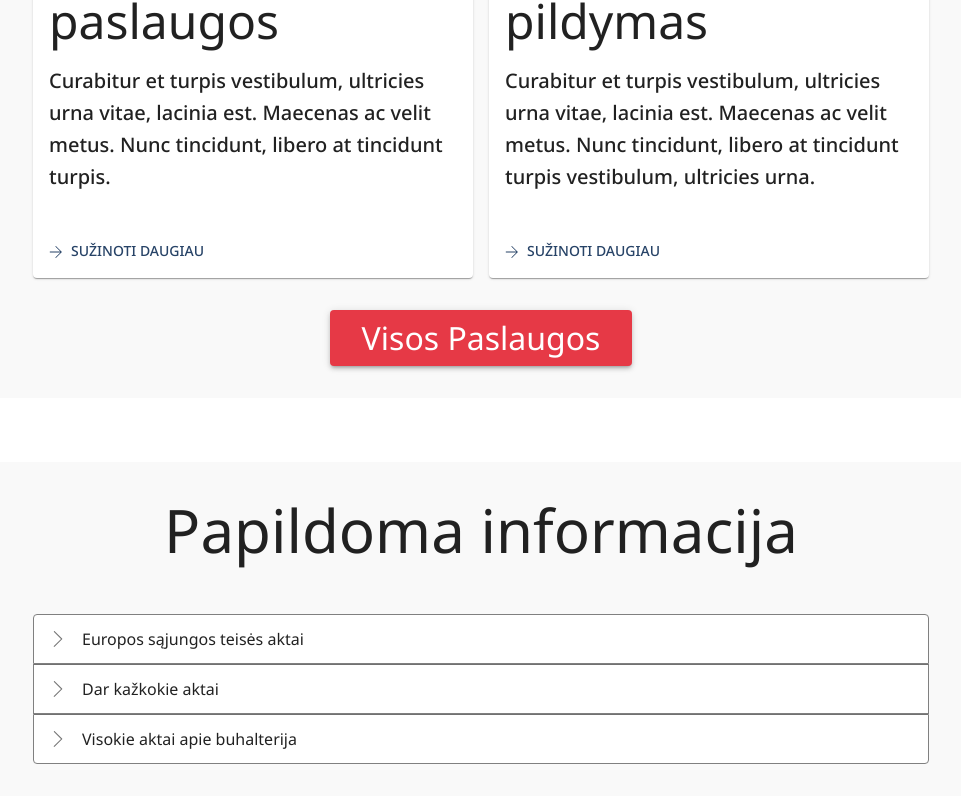
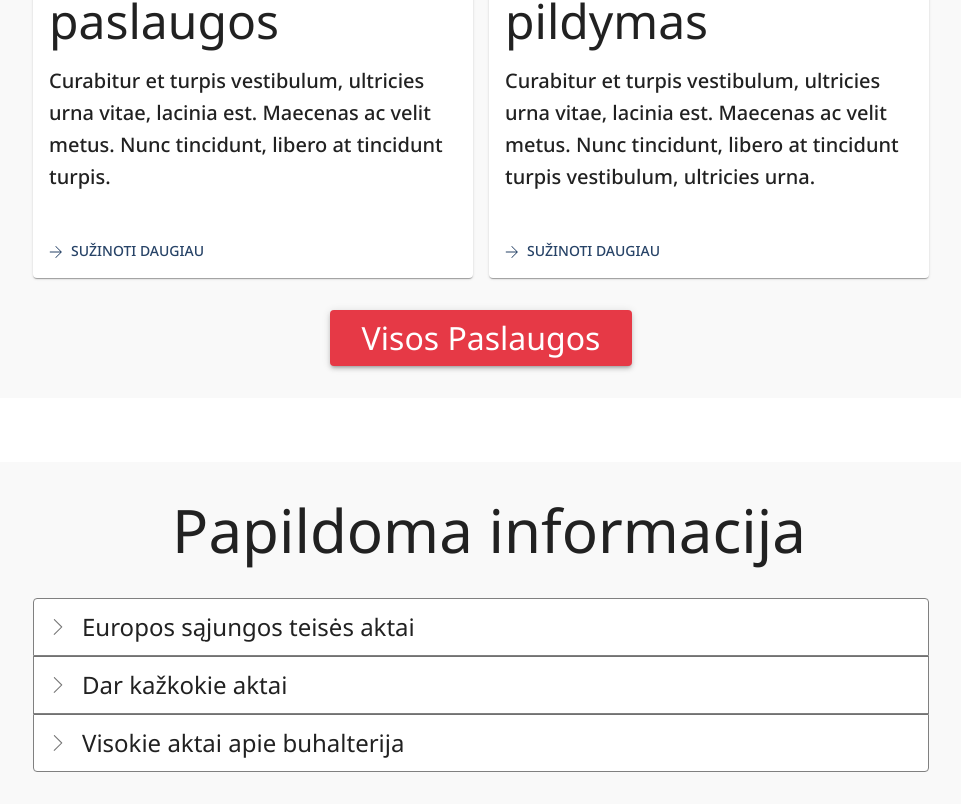
Before and after one commit to augutis44/rigetaSite, a React (Vite) app: page / in a window 1280 px wide. Shown: the part 1946-2756 px from the top of the page, without its empty margins (159-1120 px from the left). Built offline with nearby package versions, Linux system fonts and the light colour scheme.

Commit message:
Redid informacion accordion and made it responsive

```diff
--- a/src/components/AboutRigetaMain.jsx
+++ b/src/components/AboutRigetaMain.jsx
@@ -14,7 +14,8 @@ const AboutRigetaMain = () => {
             <Typography variant={isDownSm ? 'h3' : 'h2'} sx={{
                 marginLeft: '1rem',
                 marginBottom: '2rem',
-                fontWeight: '400'
+                fontWeight: '400',
+                textAlign: 'center'
             }}>
                 Apie „Rigeta“
             </Typography>
--- a/src/components/HomeAccordion.jsx
+++ b/src/components/HomeAccordion.jsx
@@ -28,21 +28,16 @@ const HomeAccordion = () => {
 
     return (
         <SideBox>
-            <Grid sx={{
-                maxWidth: '62rem',
-                align: 'center',
-                margin: 'auto'
+            <Typography variant={isDownSm ? 'h3' : 'h2'} sx={{
+                marginLeft: '1rem',
+                marginBottom: '2rem',
+                fontWeight: '400',
+                textAlign: 'center'
             }}>
-                <Typography variant={isDownSm ? 'h4' : 'h2'} sx={{
-                    textAlign: 'center',
-                    fontWeight: '400',
-                    margin: '0rem 0rem 3rem'
-                }}>
-                    Papildoma informacija
-                </Typography>
-                <AccordionLogic accordionItems={accordionItems}>
-                </AccordionLogic>
-            </Grid>
+                Papildoma informacija
+            </Typography>
+            <AccordionLogic accordionItems={accordionItems}>
+            </AccordionLogic>
         </SideBox>
     )
 }
--- a/src/components/MainBody.jsx
+++ b/src/components/PartnersMain.jsx
@@ -1,7 +1,6 @@
 import { Box, Typography } from "@mui/material";
-import AboutRigetaMain from "./AboutRigetaMain";
 
-const MainBody = () => {
+const PartnersMain = () => {
     return (
         <Box>
             <Box sx={{
@@ -36,4 +35,4 @@ const MainBody = () => {
 
 }
 
-export default MainBody;
+export default PartnersMain;
--- a/src/components/ServicesMain.jsx
+++ b/src/components/ServicesMain.jsx
@@ -3,7 +3,6 @@ import { SideBox } from "../helpers/StyledBox";
 import { useTheme } from '@mui/material/styles';
 import ServiceHomeCard from "./ServiceHomeCard";
 import { Link } from "react-router-dom";
-
 
 const ServicesMain = () => {
     const theme = useTheme();
@@ -14,7 +13,8 @@ const ServicesMain = () => {
             <Typography variant={isDownSm ? 'h3' : 'h2'} sx={{
                 marginLeft: '1rem',
                 marginBottom: '2rem',
-                fontWeight: '400'
+                fontWeight: '400',
+                textAlign: 'center'
             }}>
                 Paslaugos
             </Typography>
--- a/src/components/StyledAccordion.jsx
+++ b/src/components/StyledAccordion.jsx
@@ -1,7 +1,7 @@
-import { Accordion, AccordionDetails, AccordionSummary, Typography } from "@mui/material";
+import { Accordion, AccordionDetails, AccordionSummary, Typography, useMediaQuery } from "@mui/material";
 import { SlArrowRight } from "react-icons/sl";
 import { styled } from '@mui/material/styles';
-
+import { useTheme } from '@mui/material/styles';
 
 const StyledAccordionSummary = ({ children }) => {
     return (
@@ -16,7 +16,7 @@ const StyledAccordionSummary = ({ children }) => {
             {children}
         </AccordionSummary>
     )
-}
+};
 
 const CustomAccordion = styled(Accordion)(({ theme }) => {
     return {
@@ -28,15 +28,18 @@ const CustomAccordion = styled(Accordion)(({ theme }) => {
 });
 
 const StyledAccordion = ({ accordionItem, expanded, handleChange }) => {
+    const theme = useTheme();
+    const isDownSm = useMediaQuery(theme.breakpoints.down('sm'));
+
     const { label, title, body } = accordionItem;
 
     return (
         <CustomAccordion expanded={expanded === label} onChange={handleChange}>
             <StyledAccordionSummary>
-                <Typography>{title}</Typography>
+                <Typography variant={isDownSm ? 'h6' : 'h5'}>{title}</Typography>
             </StyledAccordionSummary>
             <AccordionDetails>
-                <Typography variant="body2">
+                <Typography variant="body1">
                     {body}
                 </Typography>
             </AccordionDetails>
--- a/src/pages/Home.jsx
+++ b/src/pages/Home.jsx
@@ -1,11 +1,11 @@
 import MainPhoto from "../components/MainPhoto";
-import MainBody from "../components/MainBody";
 import Footer from "../components/Footer";
 import { BackBox, WhiteBox } from "../helpers/StyledBox";
 import AboutRigetaMain from "../components/AboutRigetaMain";
 import ServicesMain from "../components/ServicesMain";
 import HomeAccordion from "../components/HomeAccordion";
 import AppBarStyled from "../components/AppBarStyled";
+import PartnersMain from "../components/PartnersMain";
 
 const Home = () => {
 
@@ -27,7 +27,7 @@ const Home = () => {
             </BackBox>
             <WhiteBox />
             <BackBox>
-                <MainBody />
+                <PartnersMain />
             </BackBox>
             <WhiteBox />
             <Footer />
```
Also changed, not shown: src/components/AccordionLogic.jsx (line endings or trailing spaces).
